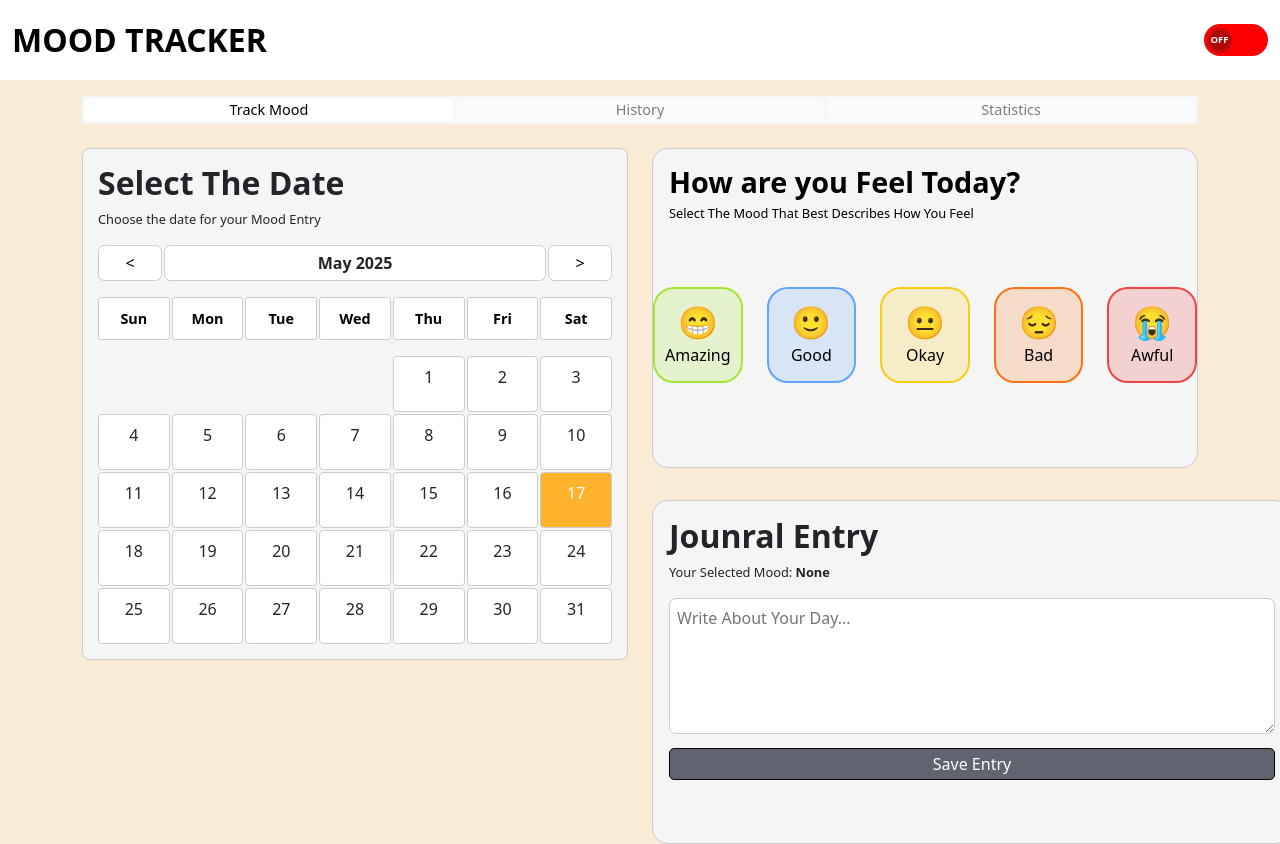
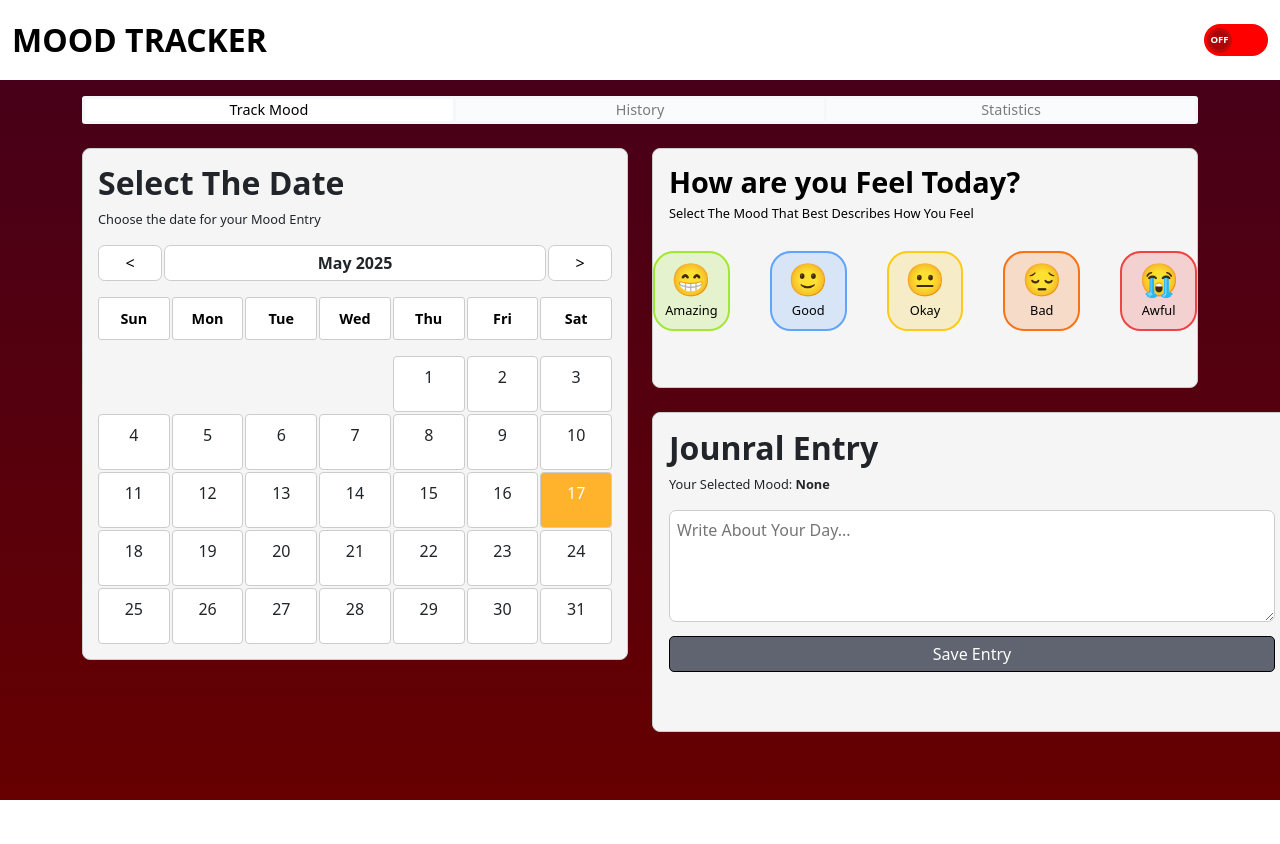
Before and after one commit to Nitesh47kumars/MOOD-TRACKER, a React (Vite) app: page / in a window 1280 px wide. After the commit the page ends 800 px from the top, so only its background shows below. Built offline with nearby package versions, Linux system fonts and the light colour scheme.

Commit message:
updating landing page

```diff
--- a/src/Components/MoodSelector.css
+++ b/src/Components/MoodSelector.css
@@ -1,10 +1,7 @@
-body{
-    background-color: antiquewhite;
-}
 .mood-selector{
-    height: 40vh;
+    height: 30vh;
     max-width: 40rem;
-    border-radius: 1rem;
+    border-radius: 0.5rem;
     border: 1px solid #ccc;
     background-color :whitesmoke;
 }
@@ -26,9 +23,9 @@ body{
     margin: 0;
 }
 .mood-selector-content{
-    height: 20vh;
+    height: 9vh;
     width: 100%;
-    gap: 1.5rem;
+    gap: 2.5rem;
     display: flex;
     align-items: center;
     justify-content: center;
@@ -39,14 +36,14 @@ body{
     background-color: #1e1b4b;
     color: black;
     border: 2px solid transparent;
-    height: 6rem;
-    width: 6rem;
+    height: 5rem;
+    width: 5rem;
     transition: all 0.2s ease-in;
 }
 
 .mood-selector-content button:hover{
     color: black;
-    box-shadow: 0 0 5px 0.1px gold;
+    box-shadow: 0 0 4px 0.1px gold;
     transform: scale(1.05);
 }
 .mood-selector-content button.selected {
@@ -59,5 +56,5 @@ body{
     font-size: 2rem;
 }
 .mood-selector-content button h2{
-    font-size: 1rem;
+    font-size: 0.8rem;
 }
--- a/src/Components/MoodTracker.css
+++ b/src/Components/MoodTracker.css
@@ -1,10 +1,10 @@
 .moodtracker{
-    height: 43vh;
+    height: 40vh;
     min-width: 40rem;
-    margin-top: 2rem;
+    margin-top: 1.5rem;
     background-color: whitesmoke;
     padding: 1rem;
-    border-radius: 1rem;
+    border-radius: 0.5rem;
     border: 1px solid #ccc;
 }
 .moodtracker-header{
@@ -35,7 +35,8 @@
     border: none;
     border: 1px solid black;
     border-radius: 5px;
-    padding: 3px;
+    font-weight: 500;
+    padding: 5px;
     width: 100%;
     color: white;
     background-color: #606470;
--- a/src/Components/MoodTracker.jsx
+++ b/src/Components/MoodTracker.jsx
@@ -28,7 +28,7 @@ const MoodTracker = ({selectedMood}) => {
 
         <div className='moodtracker-textarea'>
           <textarea
-          rows={5}
+          rows={4}
           value={msg} onChange={(e)=>setMsg(e.target.value)}
           placeholder='Write About Your Day...'
           />
--- a/src/index.css
+++ b/src/index.css
@@ -2,3 +2,21 @@
     margin: 0;
     padding: 0;
 }
+body {
+    background: linear-gradient(180deg,rgb(0, 0, 80),rgb(103, 0, 0));
+
+    background-size: 300% 300%;
+    animation: animate 12s ease-in-out infinite;
+    min-height: 100vh;
+}
+@keyframes animate {
+    0% {
+        background-position: 0% 0%;
+    }
+    50% {
+        background-position: 0% 100%;
+    }
+    100% {
+        background-position: 0% 0%;
+    }
+}
```
